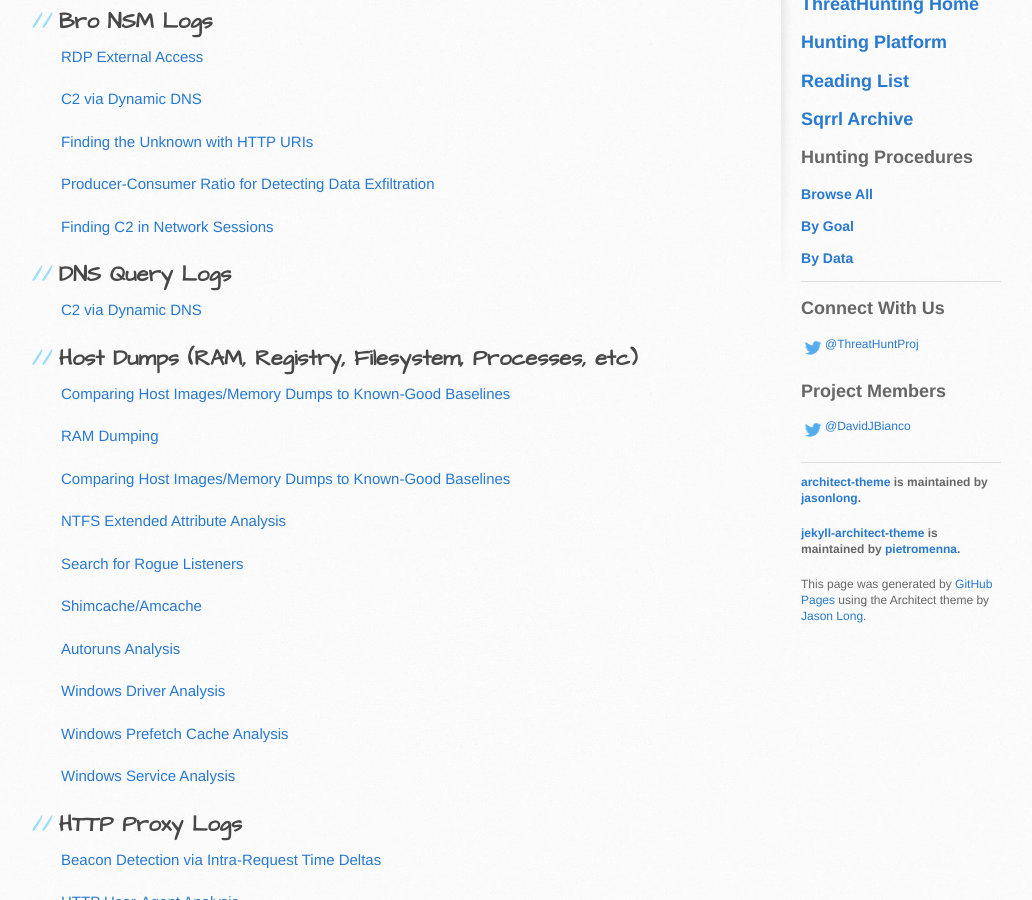
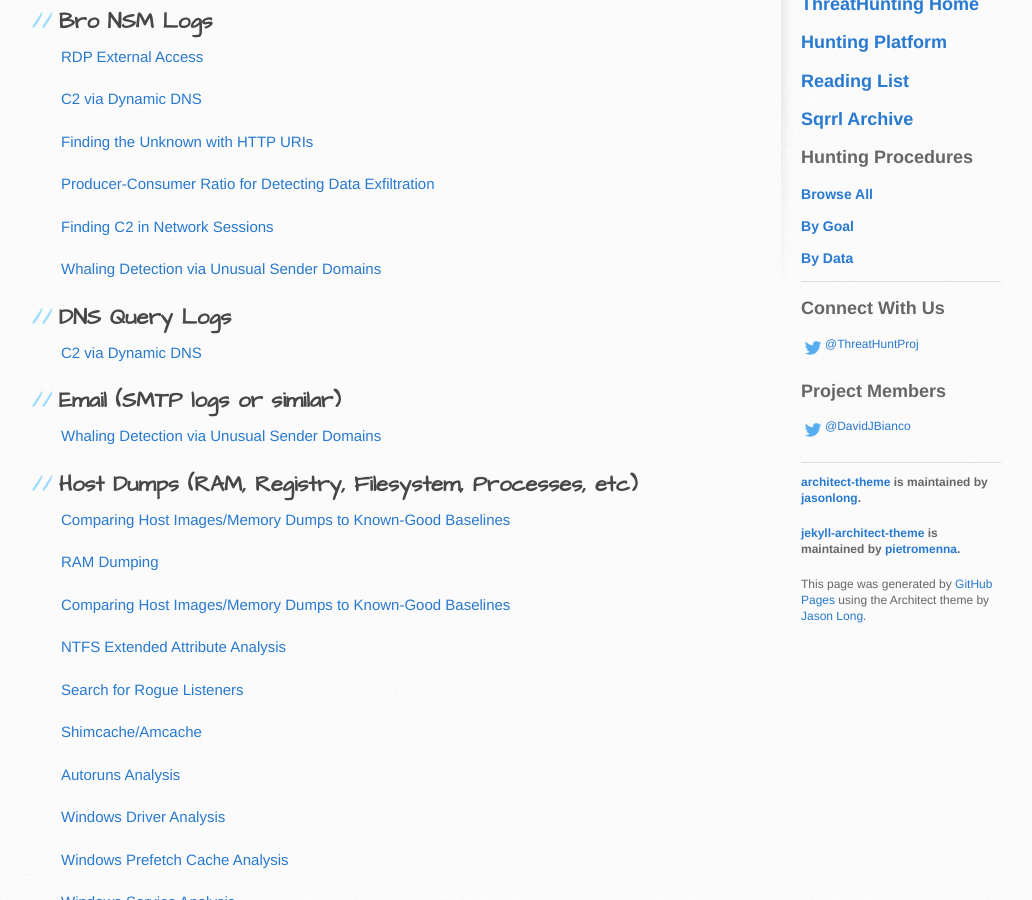
Before and after one commit to ThreatHuntingProject/ThreatHunting, a Jekyll site: the page built from index-by-data.md, in a window 1280 px wide and 900 px high, scrolled down 633 px. Shown: the whole window, without its empty margins (109-1141 px from the left). Built offline with Jekyll 4.4.1, drawn with Linux system fonts in a browser that asks for light colours.

Commit message:
Added Whaling detection to indices

```diff
--- a/index-by-data.md
+++ b/index-by-data.md
@@ -19,8 +19,13 @@ permalink: "/data-index"
 
 [Finding C2 in Network Sessions]({{ site.github.repository_url }}/blob/master/hunts/net_session_c2.md)
 
+[Whaling Detection via Unusual Sender Domains]({{ site.github.repository_url }}/blob/master/hunts/whaling-detection-via-unusual-sender-domains.md)
+
 ## DNS Query Logs
 [C2 via Dynamic DNS]({{ site.github.repository_url }}/blob/master/hunts/dynamic_dns_c2.md)
+
+## Email (SMTP logs or similar)
+[Whaling Detection via Unusual Sender Domains]({{ site.github.repository_url }}/blob/master/hunts/whaling-detection-via-unusual-sender-domains.md)
 
 ## Host Dumps (RAM, Registry, Filesystem, Processes, etc)
 [Comparing Host Images/Memory Dumps to Known-Good Baselines]({{ site.github.repository_url }}/blob/master/hunts/comparing_host_images_memory_dumps_to_known_good_baselines.md)
```
Also changed, not shown: index-by-purpose.md (+3 -0 lines).
